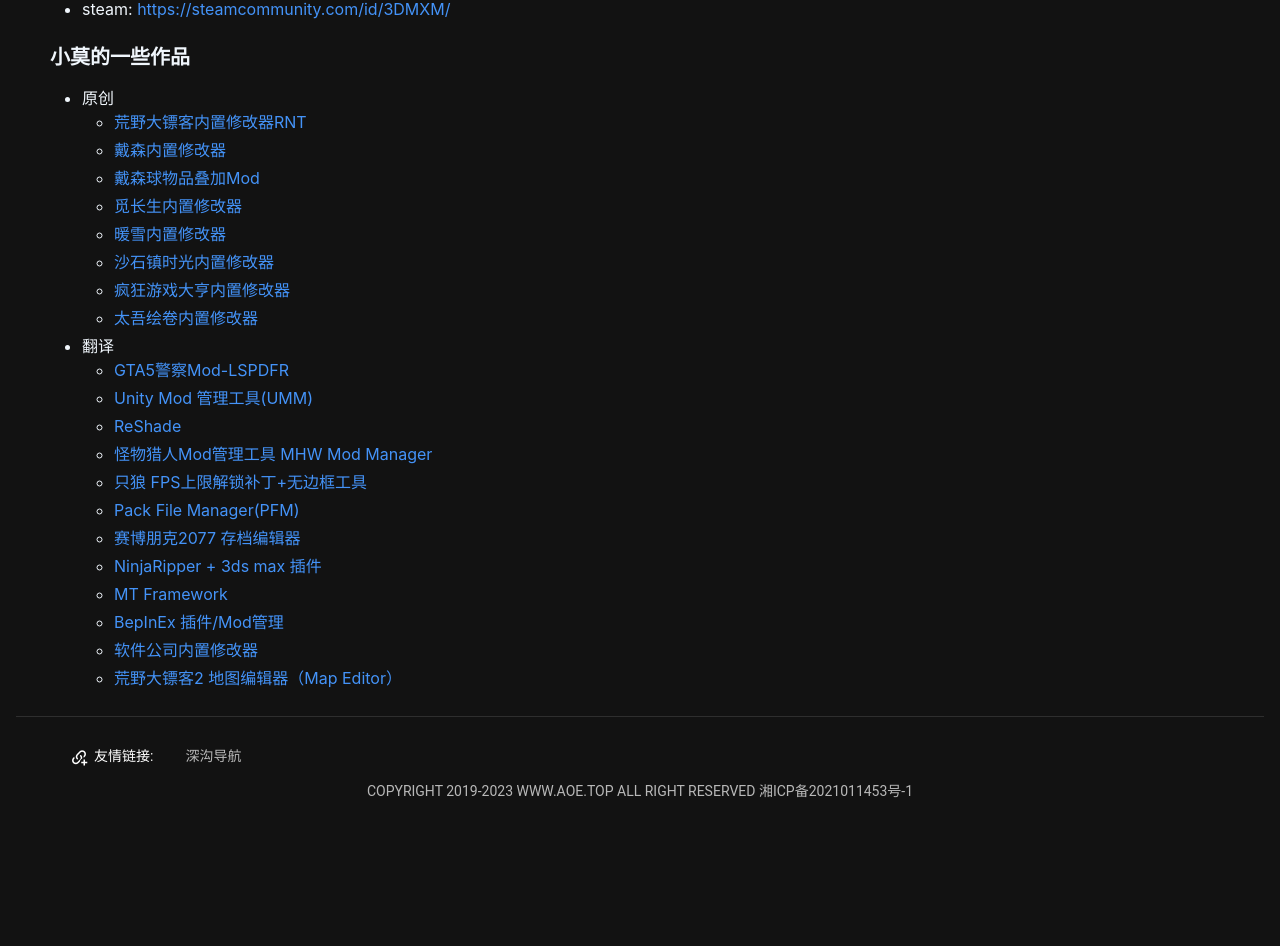
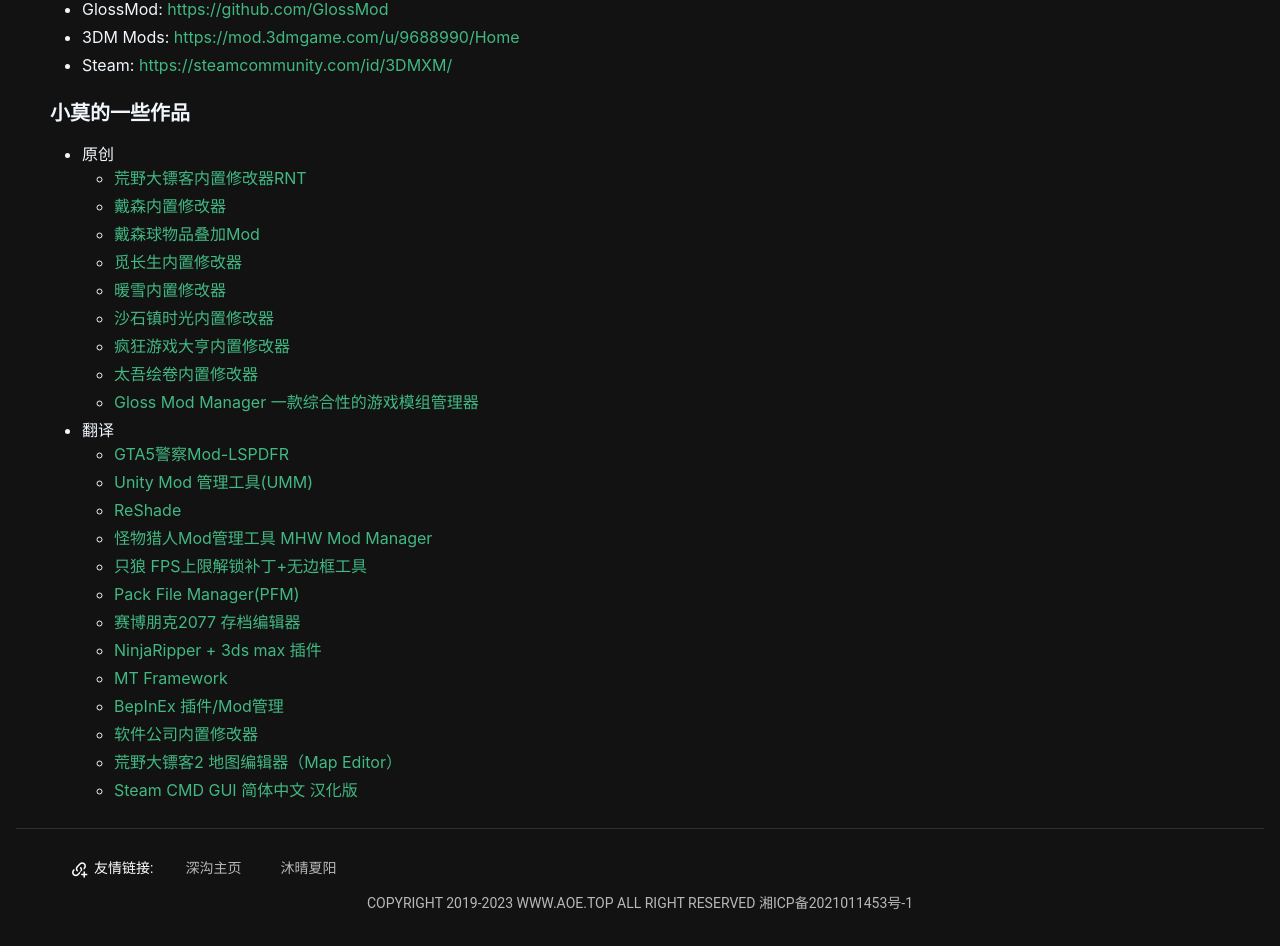
Before and after one commit to 3DMXM/www.aoe.top, a Nuxt app: page /about in a window 1280 px wide. Shown: the part 277-1223 px from the top of the page. Before the commit the page ends 1111 px from the top, so only its background shows below. Built offline with nearby package versions, Linux system fonts and the light colour scheme.

Commit message:
添加友链

```diff
--- a/components/base/Footer.vue
+++ b/components/base/Footer.vue
@@ -2,8 +2,12 @@
 
 let friendChain = [
     {
-        name: '深沟导航',
+        name: '深沟主页',
         url: 'http://www.shyngo.cn/',
+    },
+    {
+        name: '沐晴夏阳',
+        url: 'https://www.1987619.com/'
     }
 ]
 
--- a/pages/about.vue
+++ b/pages/about.vue
@@ -43,14 +43,16 @@
     name: 'about',
 }
 </script>
-<style lang='less' scoped>
+<style lang='less'>
 .about {
     padding: 10px;
 
     .markdown-body {
         background-color: transparent;
 
-
+        a {
+            color: #42b883;
+        }
     }
 }
 </style>
--- a/pages/index.vue
+++ b/pages/index.vue
@@ -16,7 +16,7 @@
                 <v-btn variant="text" to="/about" prepend-icon="mdi-information-outline">
                     关于小莫
                 </v-btn>
-                <v-btn variant="text" to="/donate" prepend-icon="mdi-gift-outline" color="#42b883">给小莫投食</v-btn>
+                <v-btn variant="text" to="/donate" prepend-icon="mdi-gift-outline" color="#42b883">投喂小莫</v-btn>
             </div>
         </div>
     </v-container>
```
Also changed, not shown: public/README.md.
